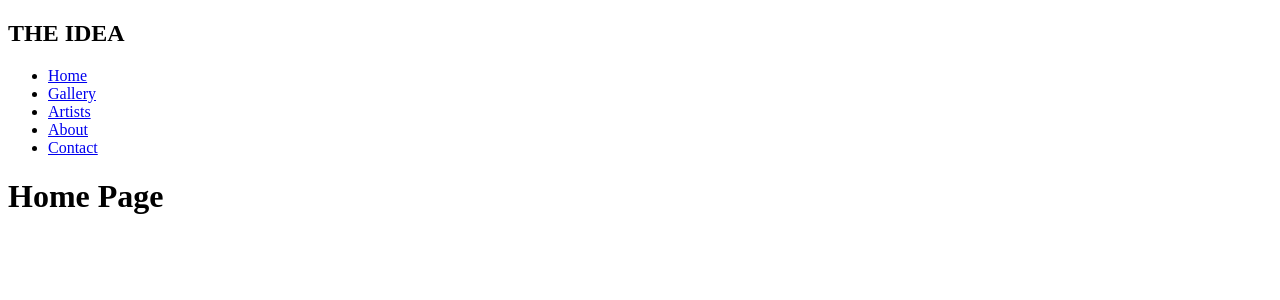
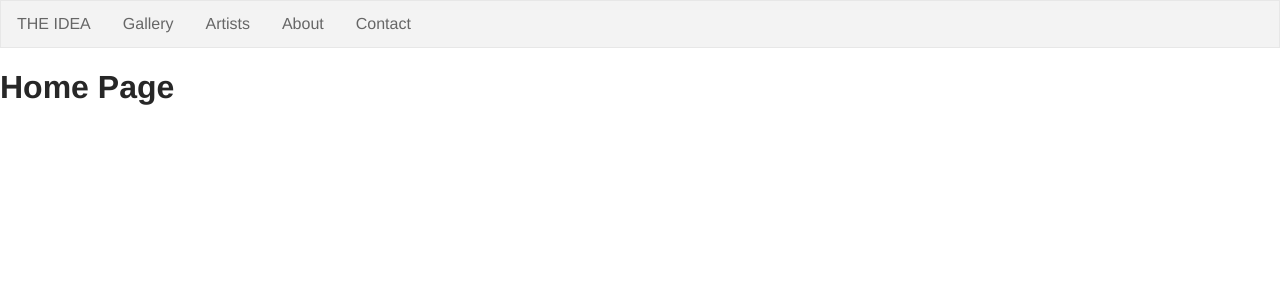
Before and after one commit to EMU-COSC471-W22/idea-website, a React (Create React App) app in the folder client/: page / in a window 1280 px wide. Shown: the top 300 px of the page. Built offline with nearby package versions, Linux system fonts and the light colour scheme.

Commit message:
feat: Add styling to the navbar
Created styles folder that contains App.css and Navbar.css

Addresses: Issue #2

```diff
--- a/client/public/index.html
+++ b/client/public/index.html
@@ -9,6 +9,10 @@
       name="description"
       content="Web site created using create-react-app"
     />
+
+    <!-- Font Awesome -->
+    <script src="https://kit.fontawesome.com/069a1d397d.js" crossorigin="anonymous"></script>
+
     <title>The IDEA</title>
   </head>
   <body>
--- a/client/src/App.js
+++ b/client/src/App.js
@@ -7,6 +7,9 @@ import Artists from './pages/Artists';
 import About from './pages/About';
 import Contact from './pages/Contact';
 import NoPage from './pages/NoPage';
+
+import './styles/App.css';
+import './styles/Navbar.css';
 
 function App() {
     return (
--- a/client/src/components/Navbar.js
+++ b/client/src/components/Navbar.js
@@ -5,23 +5,12 @@ function Navbar() {
     return (
         <div>
             <nav>
-                <h1>THE IDEA</h1>
                 <ul>
-                    <li>
-                        <Link to='/'>Home</Link>
-                    </li>
-                    <li>
-                        <Link to='/gallery'>Gallery</Link>
-                    </li>
-                    <li>
-                        <Link to='/artists'>Artists</Link>
-                    </li>
-                    <li>
-                        <Link to='/about'>About</Link>
-                    </li>
-                    <li>
-                        <Link to='/contact'>Contact</Link>
-                    </li>
+                    <li> <Link className='nav-item' to='/'>THE IDEA</Link> </li>
+                    <li> <Link className='nav-item' to='/gallery'>Gallery</Link> </li>
+                    <li> <Link className='nav-item' to='/artists'>Artists</Link> </li>
+                    <li> <Link className='nav-item' to='/about'>About</Link> </li>
+                    <li> <Link className='nav-item' to='/contact'>Contact</Link> </li>
                 </ul>
             </nav>
 
--- a/client/src/index.js
+++ b/client/src/index.js
@@ -1,8 +1,6 @@
 import React from 'react';
 import ReactDOM from 'react-dom';
 import App from './App';
-
-// const myFirstElement = <h1>Welcome to Brandon's Art Gallery!</h1>;
 
 ReactDOM.render(
     <React.StrictMode>
--- /dev/null
+++ b/client/src/styles/App.css
@@ -0,0 +1,5 @@
+body {
+    font-family: 'Helvetica', 'Arial', sans-serif;
+    color: #272727;
+    margin: 0;
+}
--- /dev/null
+++ b/client/src/styles/Navbar.css
@@ -0,0 +1,30 @@
+div {
+    margin: 0;
+    padding: 0;
+}
+
+ul {
+    list-style-type: none;
+    margin: 0;
+    padding: 0;
+    overflow: hidden;
+    border: 1px solid #e7e7e7;
+    background-color: #f3f3f3;
+}
+
+li {
+    float: left;
+}
+
+li .nav-item {
+    display: block;
+    color: #666;
+    text-align: center;
+    padding: 14px 16px;
+    text-decoration: none;
+}
+
+/* Change the link color to #111 (black) on hover */
+li .nav-item:hover {
+    background-color: #111;
+}
```
